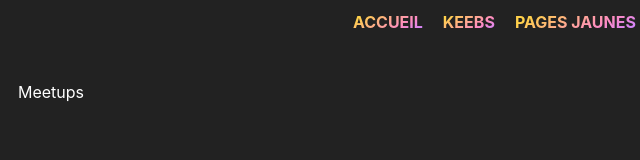
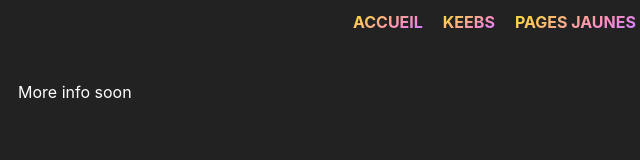
Before and after one commit to mkbdfr/website, an Eleventy site: page src/meetup/index.md in a window 1280 px wide. Shown: the full height of the page, 102-742 px from the left. Built offline with nearby package versions, Linux system fonts and the light colour scheme; Eleventy itself is replaced by a stand-in of ours; files that its build step writes are made by us from their sources; what node-sass, sharp would draw is missing.

Commit message:
add text for meetup

```diff
--- a/src/meetup/index.md
+++ b/src/meetup/index.md
@@ -6,4 +6,4 @@
 title: Meetup
 ---
 
-Meetups
+More info soon
```
